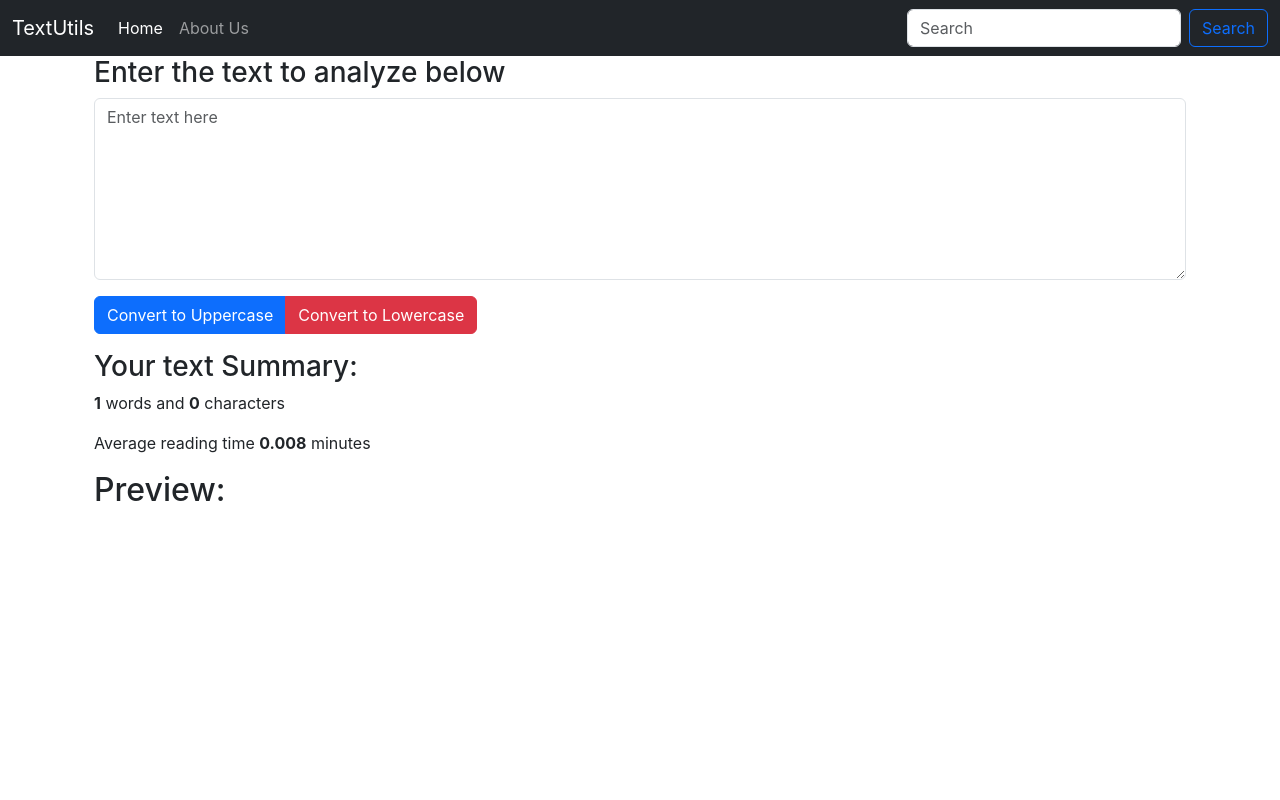
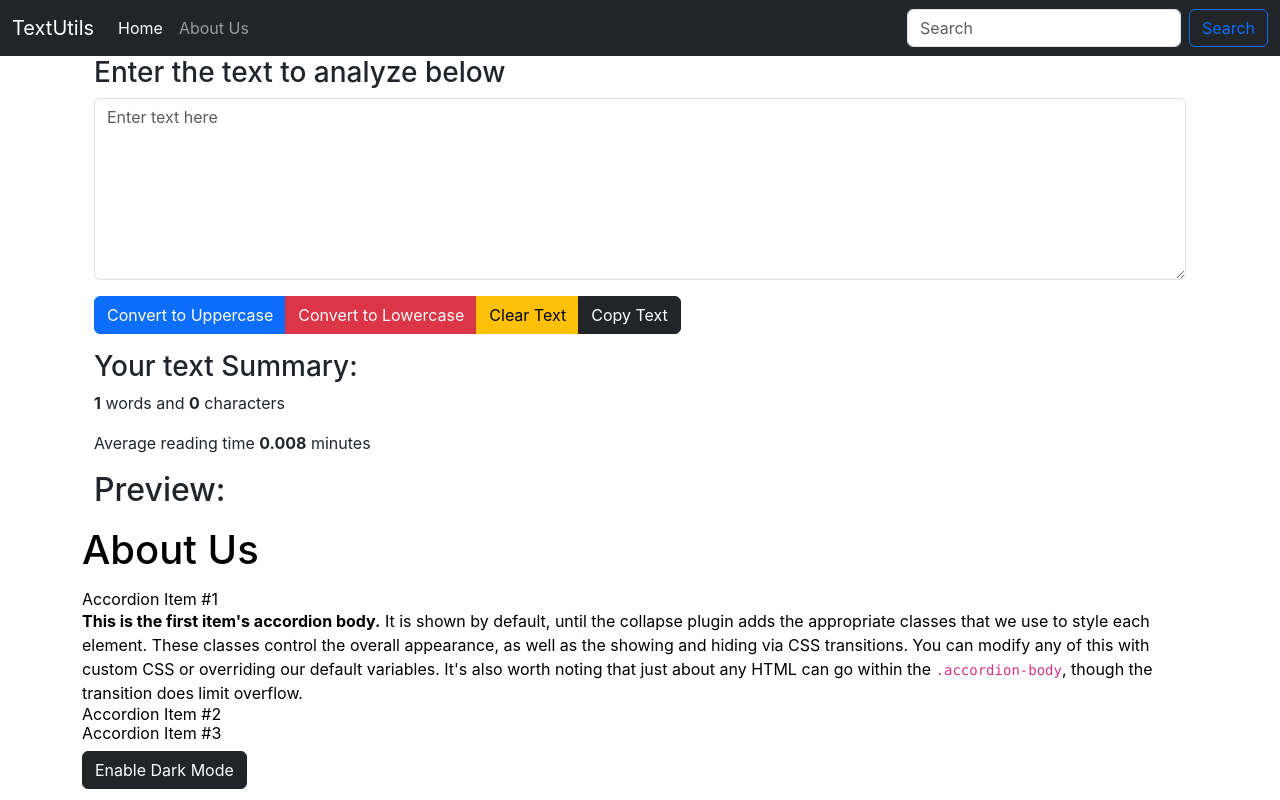
Before and after one commit to VivekMohanta03/TextUtils-React, a React (Create React App) app: page / in a window 1280 px wide. Built offline with nearby package versions, Linux system fonts and the light colour scheme.

Commit message:
added more features

```diff
--- a/src/App.js
+++ b/src/App.js
@@ -1,15 +1,16 @@
-import './App.css';
-import Navbar from './components/Navbar';
-import TextForm from './components/TextForm';
-
+import "./App.css";
+import About from "./components/About";
+import Navbar from "./components/Navbar";
+import TextForm from "./components/TextForm";
 
 function App() {
   return (
     <>
-      <Navbar title="TextUtils" aboutText="About Us"/>
+      <Navbar title="TextUtils" aboutText="About Us" />
       <div className="container my-6">
-        <TextForm heading="Enter the text to analyze below"/>
+        <TextForm heading="Enter the text to analyze below" />
       </div>
+      <About/>
     </>
   );
 }
--- /dev/null
+++ b/src/components/About.js
@@ -0,0 +1,135 @@
+import React, { useState } from "react";
+
+export default function About() {
+  const [myStyle, setMyStyle] = useState({
+    color: 'black',
+    backgroundColor: 'white',
+  });
+
+  const [btnText, setBtnText] = useState("Enable Dark Mode");
+
+  const toggleDark =()=>{
+    if(myStyle.color === "black"){
+      setMyStyle({
+        color: 'white',
+        backgroundColor:'black',
+        border: '0.5px solid white'
+      })
+      setBtnText("Disable Dark Mode");
+    }
+    else{
+      setMyStyle({
+        color: 'black',
+        backgroundColor:'white',
+      })
+      setBtnText("Enable Dark Mode");
+    }
+  }
+
+  return (
+    <div className="container" style={myStyle}>
+      <h1 className="my-3">About Us</h1>
+      <div className="accordion-collapse " id="accordionExample">
+        <div className="accordion-item" style={myStyle}>
+          <h2 className="accordion-header" id="headingOne">
+            <button
+              className="accordion-button"
+              type="button"
+              data-bs-toggle="collapse"
+              data-bs-target="#collapseOne"
+              aria-expanded="true"
+              aria-controls="collapseOne"
+              style={myStyle}
+            >
+              Accordion Item #1
+            </button>
+          </h2>
+          <div
+            id="collapseOne"
+            className="accordion-collapse collapse show"
+            aria-labelledby="headingOne"
+            data-bs-parent="#accordionExample"
+          >
+            <div className="accordion-body">
+              <strong>This is the first item's accordion body.</strong> It is
+              shown by default, until the collapse plugin adds the appropriate
+              classes that we use to style each element. These classes control
+              the overall appearance, as well as the showing and hiding via CSS
+              transitions. You can modify any of this with custom CSS or
+              overriding our default variables. It's also worth noting that just
+              about any HTML can go within the <code>.accordion-body</code>,
+              though the transition does limit overflow.
+            </div>
+          </div>
+        </div>
+        <div className="accordion-item" style={myStyle}>
+          <h2 className="accordion-header" id="headingTwo">
+            <button
+              className="accordion-button collapsed"
+              type="button"
+              data-bs-toggle="collapse"
+              data-bs-target="#collapseTwo"
+              aria-expanded="false"
+              aria-controls="collapseTwo"
+              style={myStyle}
+            >
+              Accordion Item #2
+            </button>
+          </h2>
+          <div
+            id="collapseTwo"
+            className="accordion-collapse collapse"
+            aria-labelledby="headingTwo"
+            data-bs-parent="#accordionExample"
+          >
+            <div className="accordion-body">
+              <strong>This is the second item's accordion body.</strong> It is
+              hidden by default, until the collapse plugin adds the appropriate
+              classes that we use to style each element. These classes control
+              the overall appearance, as well as the showing and hiding via CSS
+              transitions. You can modify any of this with custom CSS or
+              overriding our default variables. It's also worth noting that just
+              about any HTML can go within the <code>.accordion-body</code>,
+              though the transition does limit overflow.
+            </div>
+          </div>
+        </div>
+        <div className="accordion-item" style={myStyle}>
+          <h2 className="accordion-header" id="headingThree">
+            <button
+              className="accordion-button collapsed"
+              type="button"
+              data-bs-toggle="collapse"
+              data-bs-target="#collapseThree"
+              aria-expanded="false"
+              aria-controls="collapseThree"
+              style={myStyle}
+            >
+              Accordion Item #3
+            </button>
+          </h2>
+          <div
+            id="collapseThree"
+            className="accordion-collapse collapse"
+            aria-labelledby="headingThree"
+            data-bs-parent="#accordionExample"
+          >
+            <div className="accordion-body">
+              <strong>This is the third item's accordion body.</strong> It is
+              hidden by default, until the collapse plugin adds the appropriate
+              classes that we use to style each element. These classes control
+              the overall appearance, as well as the showing and hiding via CSS
+              transitions. You can modify any of this with custom CSS or
+              overriding our default variables. It's also worth noting that just
+              about any HTML can go within the <code>.accordion-body</code>,
+              though the transition does limit overflow.
+            </div>
+          </div>
+        </div>
+      </div>
+      <button type="button" onClick={toggleDark} className="btn btn-dark my-2">
+        {btnText}
+      </button>
+    </div>
+  );
+}
--- a/src/components/TextForm.js
+++ b/src/components/TextForm.js
@@ -9,8 +9,17 @@ export default function TextForm(props) {
         let newText = text.toLowerCase();
         setText(newText);
     }
+    const handleClear = ()=>{
+        setText("");
+    }
     const handleOnChange = (event)=>{
         setText(event.target.value);
+    }
+    const handleCopy = ()=>{
+        console.log("I am a copy");
+        var txt = document.getElementById('myBox');
+        txt.select();
+        navigator.clipboard.writeText(txt.value);
     }
     const [text, setText] = useState('');
     //text = "new text"; //Wrong way to change the state
@@ -25,6 +34,8 @@ export default function TextForm(props) {
             <div className="btn-group">
                 <button className="btn btn-primary" onClick={handleUpClick}>Convert to Uppercase</button>
                 <button className="btn btn-danger" onClick={handleLowClick}>Convert to Lowercase</button>
+                <button className="btn btn-warning" onClick={handleClear}>Clear Text</button>
+                <button className="btn btn-dark" onClick={handleCopy}>Copy Text</button>
             </div>
         </div>
         <div className="container my-3">
```
